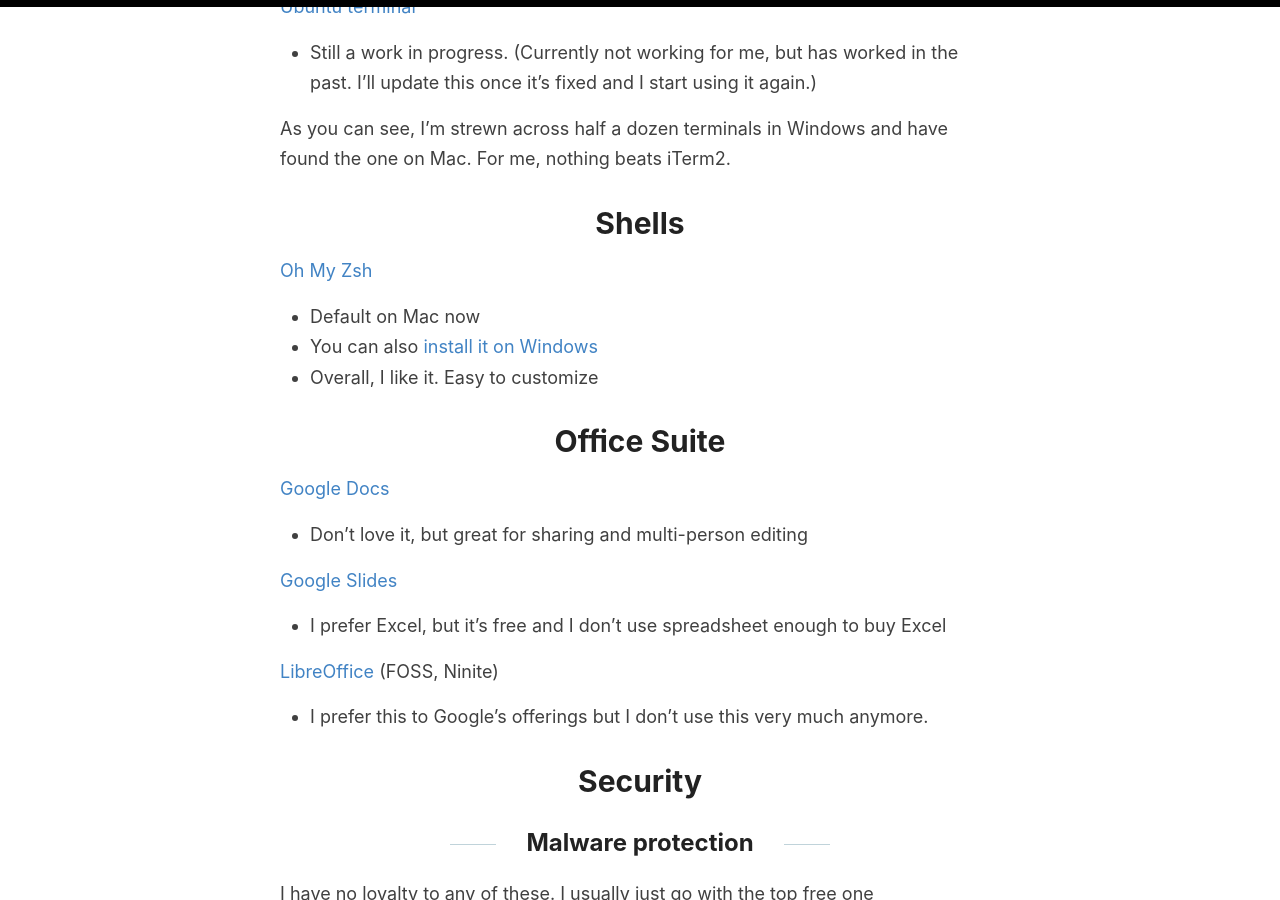
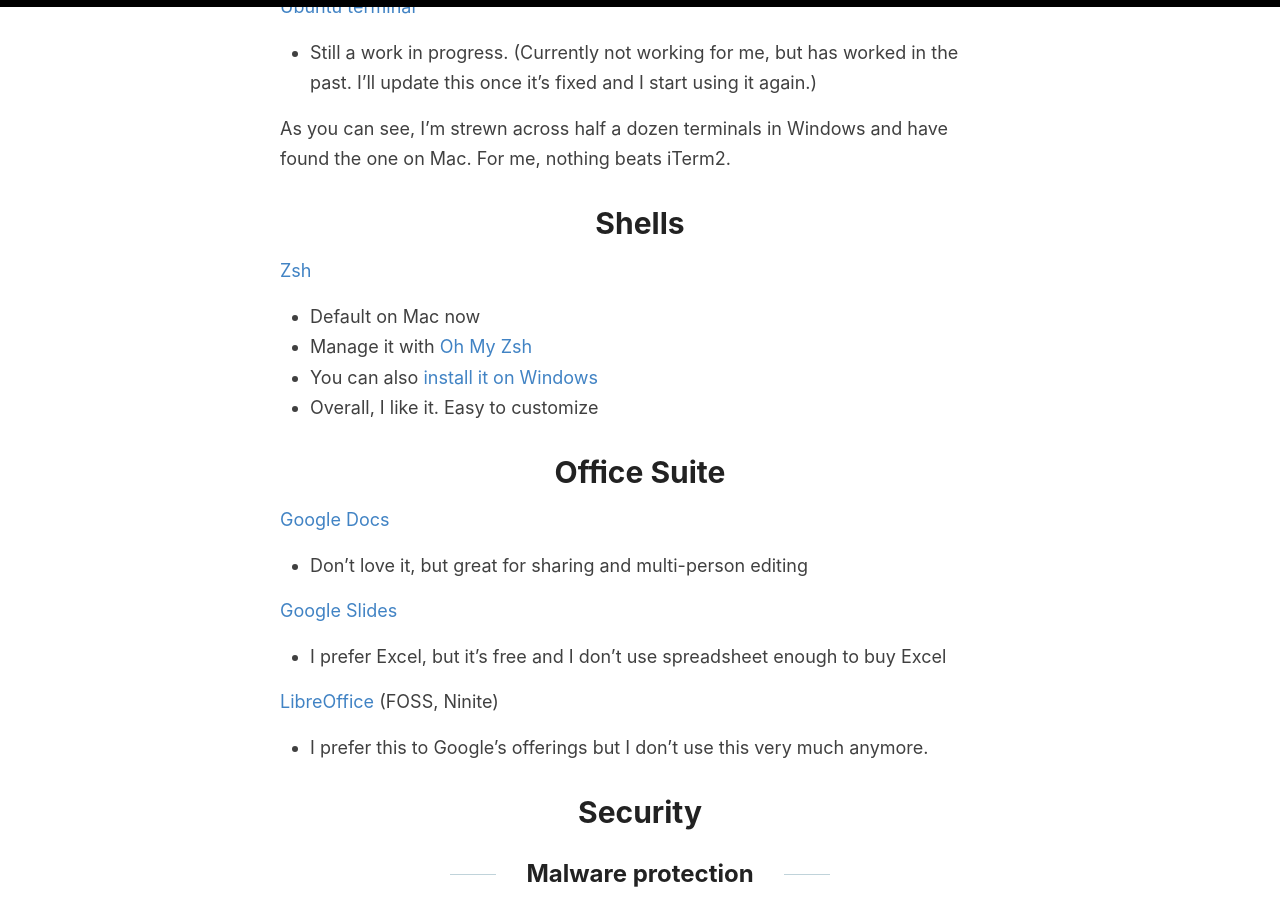
Before and after one commit to jss367/blog, a Jekyll site: the page built from _posts/2018-10-10-Software-I-Use.md, in a window 1280 px wide and 900 px high, scrolled down 4712 px. Built offline with Jekyll 4.4.1, drawn with Linux system fonts in a browser that asks for light colours.

Commit message:
Update 2018-10-10-Software-I-Use.md

```diff
--- a/_posts/2018-10-10-Software-I-Use.md
+++ b/_posts/2018-10-10-Software-I-Use.md
@@ -136,8 +136,9 @@ In Windows, I use a mix, mostly because none of them are perfect. Here's a case
 As you can see, I'm strewn across half a dozen terminals in Windows and have found the one on Mac. For me, nothing beats iTerm2.
 
 # Shells
-[Oh My Zsh](https://ohmyz.sh/)
+[Zsh](http://zsh.sourceforge.net/)
 * Default on Mac now
+* Manage it with [Oh My Zsh](https://ohmyz.sh/)
 * You can also [install it on Windows](https://winsmarts.com/running-oh-my-zsh-on-windows-10-6fcb0fbc736b)
 * Overall, I like it. Easy to customize
 
```
